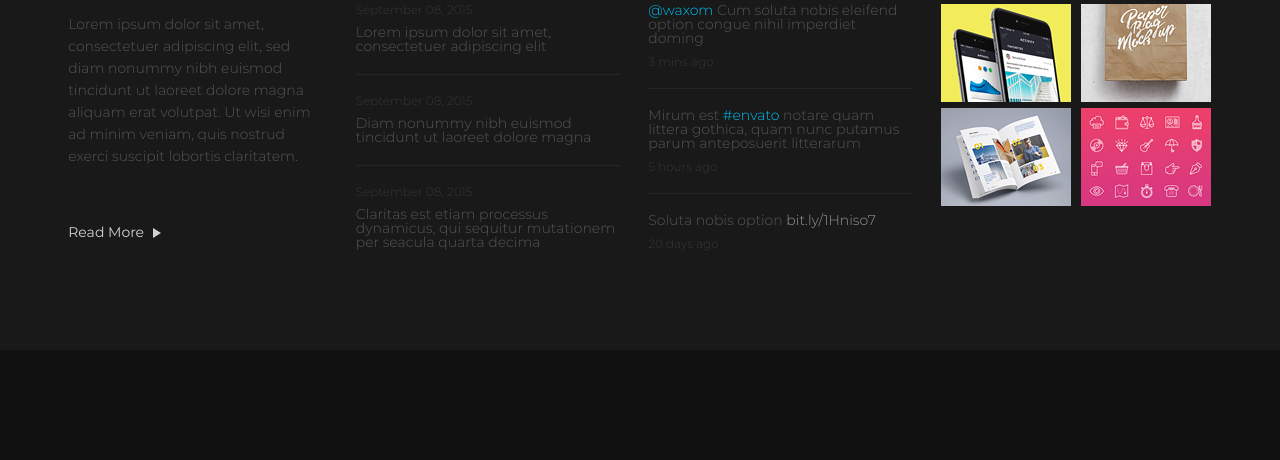
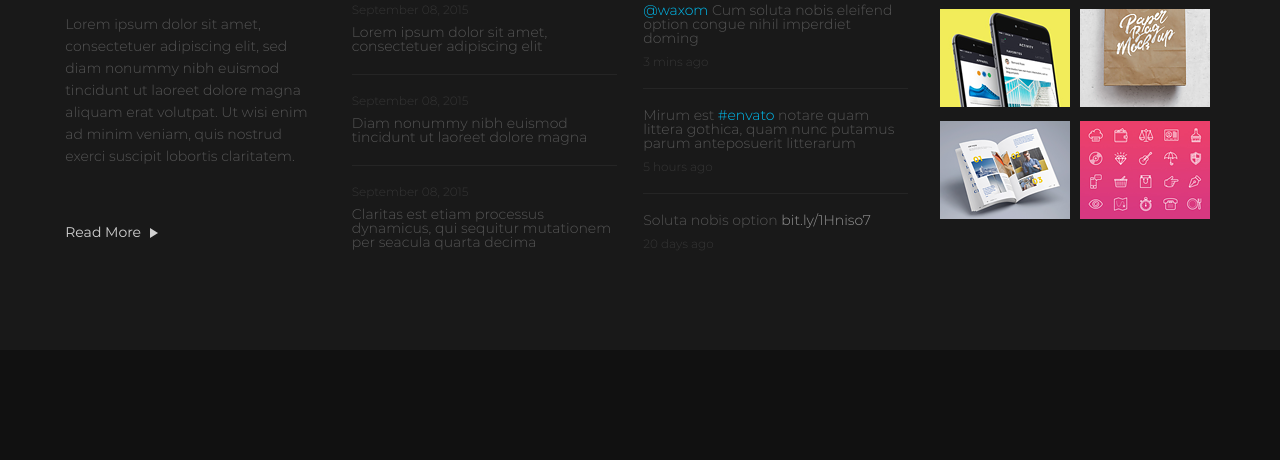
Before and after one commit to TDeev/GB-HTML5-Project02, a plain HTML site: page index.html in a window 1280 px wide. Shown: the part 6265-6725 px from the top of the page. Drawn offline with Linux system fonts and the light colour scheme.

Commit message:
Поправил ошибки в поиске и в футере

```diff
--- a/index.html
+++ b/index.html
@@ -303,7 +303,8 @@
       </div>
     </section>
     <section class="presentation">
-      <video src="video/video.mp4" poster="img/video_3.png" loop muted class="presentation-video"></video>
+      <video src="video/video.mp4" poster="img/video_3.png" loop muted class="presentation-video" height="705"
+        width="100%"></video>
       <div class="presentation-content">
         <button class="presentation-content-btn">
           <svg class="presentation-content-btn-svg" xmlns="http://www.w3.org/2000/svg"
@@ -528,14 +529,18 @@
         <div class="footer-top-widget">
           <span class="footer-top-widget-title">Dribbble Widget</span>
           <div class="footer-top-widget-inner">
-            <a href="#" class="footer-top-widget-inner-url"><img src="img/wid-1.png" alt="Изображение" height="98"
-                width="130" class="footer-top-widget-inner-img"></a>
-            <a href="#" class="footer-top-widget-inner-url"><img src="img/wid-2.png" alt="Изображение" height="98"
-                width="130" class="footer-top-widget-inner-img"></a>
-            <a href="#" class="footer-top-widget-inner-url"><img src="img/wid-3.png" alt="Изображение" height="98"
-                width="130" class="footer-top-widget-inner-img"></a>
-            <a href="#" class="footer-top-widget-inner-url"><img src="img/wid-4.png" alt="Изображение" height="98"
-                width="130" class="footer-top-widget-inner-img"></a>
+            <a href="#" class="footer-top-widget-inner-url">
+              <img src="img/wid-1.png" alt="Изображение" height="98" width="130" class="footer-top-widget-inner-img">
+            </a>
+            <a href="#" class="footer-top-widget-inner-url">
+              <img src="img/wid-2.png" alt="Изображение" height="98" width="130" class="footer-top-widget-inner-img">
+            </a>
+            <a href="#" class="footer-top-widget-inner-url">
+              <img src="img/wid-3.png" alt="Изображение" height="98" width="130" class="footer-top-widget-inner-img">
+            </a>
+            <a href="#" class="footer-top-widget-inner-url">
+              <img src="img/wid-4.png" alt="Изображение" height="98" width="130" class="footer-top-widget-inner-img">
+            </a>
           </div>
         </div>
       </div>
--- a/scss/style.scss
+++ b/scss/style.scss
@@ -186,7 +186,7 @@ body {
         display: block;
         position: absolute;
         top: 29px;
-        left: -1720px;
+        left: -5000px;
         width: 0;
         height: 0;
         outline: none;
@@ -1042,7 +1042,7 @@ body {
     }
     &-about {
       width: 260px;
-      // margin: 0 30px 0 0;
+      margin: 0 5px 0 0;
       &-logo {
         display: flex;
         justify-content: space-between;
@@ -1106,6 +1106,7 @@ body {
       }
     }
     &-content {
+      margin: 0 5px 0 0;
       // height: 320px;
       width: 265px;
       padding: 28px 0 0 0;
@@ -1168,7 +1169,7 @@ body {
       }
     }
     &-widget {
-      width: 271px;
+      width: 280px;
       padding: 28px 0 0 0;
       &-title {
         display: block;
@@ -1182,11 +1183,12 @@ body {
         margin: 20px 0 0 0;
         display: flex;
         flex-wrap: wrap;
-        justify-content: space-between;
-        align-content: space-between;
-        width: 270px;
-        height: 206px;
+        // justify-content: space-between;
+        // align-content: space-between;
+        // width: 270px;
+        // height: 206px;
         &-img {
+          margin: 5px;
           height: 98px;
           width: 130px;
           object-fit: cover;
```
Also changed, not shown: css/style.css.
